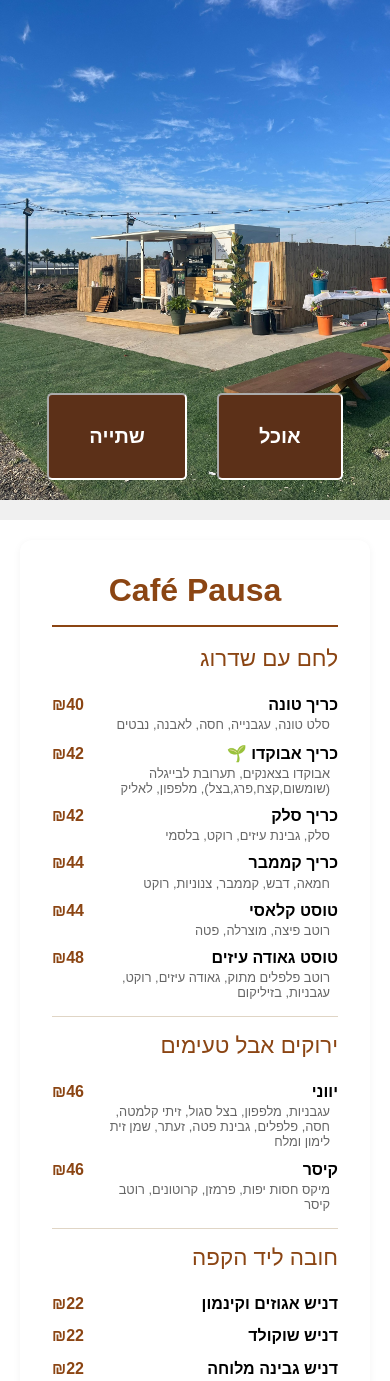
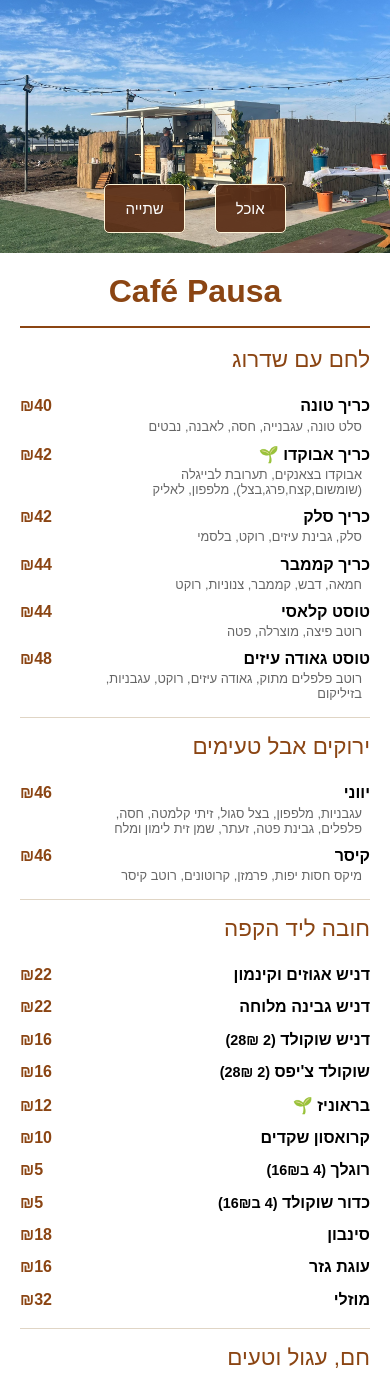
Before and after one commit to ido-leybo/cafe_pausa_menu, a website: page index.html in a window 390 px wide. Shown: the top 1381 px of the page. Drawn offline with Linux system fonts and the light colour scheme.

Commit message:
add scrolling and fix pricing

```diff
--- a/index.html
+++ b/index.html
@@ -10,14 +10,14 @@
 
 <div class="hero_banner">
   <div class="tabs">
-    <button onclick="showTab('food')">אוכל</button>
-    <button onclick="showTab('drinks')">שתייה</button>
+    <button class="menu-button" data-target="food" onclick="showTab('food')">אוכל</button>
+    <button class="menu-button" data-target="drinks" onclick="showTab('drinks')">שתייה</button>
   </div>
 </div>
 
+<div id="menu-section" class="menu-container">
+  <div id="food" class="tab-content">
 
-<div id="food" class="tab-content">
-    <div class="menu-container">
         <div class="title">Café Pausa</div>
 
         <div class="category">לחם עם שדרוג</div>
@@ -90,24 +90,24 @@
             <div class="price">₪22</div>
           </div>
           <div class="item">
-            <div class="item-name">דניש שוקולד</div>
+            <div class="item-name">דניש גבינה מלוחה</div>
             <div class="price">₪22</div>
           </div>
           <div class="item">
-            <div class="item-name">דניש גבינה מלוחה</div>
-            <div class="price">₪22</div>
+            <div class="item-name">דניש שוקולד   <span> (2 28₪)</span></div>
+            <div class="price">₪16</div>
+          </div>
+          <div class="item">
+            <div class="item-name">שוקולד צ'יפס   <span> (2 28₪)</span></div>
+            <div class="price">₪16</div>
           </div>
           <div class="item">
             <div class="item-name">בראוניז 🌱</div>
             <div class="price">₪12</div>
           </div>
           <div class="item">
-            <div class="item-name">שוקולד צ'יפס</div>
-            <div class="price">₪14</div>
-          </div>
-          <div class="item">
             <div class="item-name">קרואסון שקדים</div>
-            <div class="price">₪9</div>
+            <div class="price">₪10</div>
           </div>
           <div class="item">
             <div class="item-name">רוגלך <span> (4 ב16₪)</span></div>
@@ -154,10 +154,8 @@
             </div>
             <div class="price">₪58</div>
           </div>
-    </div>
-</div>
-
-<div id="drinks" class="tab-content">
+  </div>
+  <div id="drinks" class="tab-content">
     <div class="menu-container">
       <div class="title">Café Pausa</div>
       <div class="category">משקאות חמים.. אבל אפשר גם עם קרח</div>
@@ -275,6 +273,9 @@
 
     </div>
 </div>
+</div>
+
+
 
 <script src="main.js"></script>
 
--- a/main.js
+++ b/main.js
@@ -8,5 +8,11 @@
     activeTab.classList.add('active');
 }
 
+document.querySelectorAll('.menu-button').forEach(button => {
+    button.addEventListener('click', () => {
+        document.getElementById('menu-section').scrollIntoView({ behavior: 'smooth' });
+    });
+});
+
 // Show food tab by default
 showTab('food');
--- a/styles.scss
+++ b/styles.scss
@@ -1,6 +1,7 @@
 // Variables for colors
 $primary-color: #8b4513;
 $secondary-color: #5c3018;
+$third-color: #5c3018ee;
 $background-color: #f0f0f0;
 $text-color: #666;
 $header-background: #333;
@@ -60,16 +61,16 @@
     margin-top: 20px;
     align-items: flex-end;
     button {
-        background-color: $secondary-color;
+        background-color: $third-color;
         border: none;
         padding: 30px 40px;
         cursor: pointer;
         margin: 0 15px 20px;
-        border-radius: 5px;
+        border-radius: 8px;
         font-weight: bold;
         font-size: 20px;
         color: $white-color;
-        border: 2px inset $white-color;
+        border: 1px solid $button-hover-background;
 
         &:hover {
             background-color: $button-hover-background;
@@ -82,7 +83,6 @@
     display: none;
     padding: 20px;
     background-color: $white-color;
-    margin-top: 20px;
 
     &.active {
         display: block;
@@ -96,7 +96,6 @@
 
 .menu-container {
     background-color: $white-color;
-    padding: 2rem;
     border-radius: 12px;
     box-shadow: 0 2px 8px rgba(0, 0, 0, 0.05);
 }
@@ -197,3 +196,24 @@
     border-bottom: 1px solid $divider-color;
     margin: 1rem 0;
 }
+
+
+
+
+// Mobile
+@media (max-width: 768px) {
+    .hero_banner {
+        max-height: 30vh; /* או גובה קטן יותר */
+        object-fit: cover;
+        .tabs {
+            button{
+                padding: 15px 20px;
+                font-weight: 300;
+                font-size: 15px;
+                border-radius: 5px;
+                background-color: $third-color;
+            }
+
+        }
+    }
+}
```
Also changed, not shown: styles.css, 1 other file.
